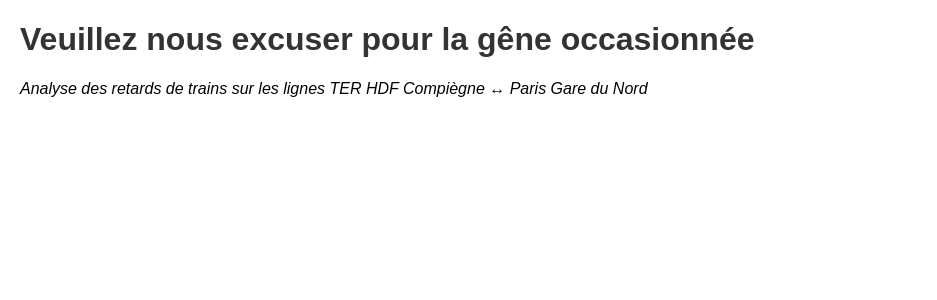
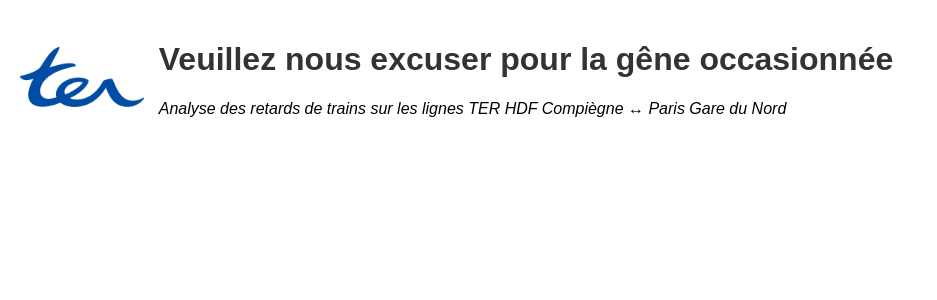
Before and after one commit to glostis/veuillez-nous-excuser-pour-la-gene-occasionnee, a Flask app: page / in a window 1280 px wide. Shown: the top 300 px of the page, without its empty margins (0-937 px from the left). Run offline with Flask 3, Linux system fonts and the light colour scheme.

Commit message:
add logo

```diff
--- a/templates/index.html
+++ b/templates/index.html
@@ -2,6 +2,7 @@
 <html>
   <head>
     <title>Veuillez nous excuser pour la gêne occasionnée</title>
+    <link rel="icon" href="/static/ter.png" type="image/png" />
     <style>
       body {
         font-family: Arial, sans-serif;
@@ -44,15 +45,37 @@
       tr:nth-child(even) {
         background-color: #f9f9f9;
       }
+      .header-with-logo {
+        display: flex;
+        align-items: center;
+        gap: 15px;
+        margin-bottom: 20px;
+      }
+      .ter-logo {
+        height: 60px;
+      }
     </style>
   </head>
   <body>
-    <h1>Veuillez nous excuser pour la gêne occasionnée</h1>
-    <p><i>Analyse des retards de trains sur les lignes TER HDF Compiègne ↔ Paris Gare du Nord</i></p>
+    <div class="header-with-logo">
+      <img src="/static/ter.png" alt="TER HDF Logo" class="ter-logo" />
+      <div>
+        <h1>Veuillez nous excuser pour la gêne occasionnée</h1>
+        <p>
+          <i
+            >Analyse des retards de trains sur les lignes TER HDF Compiègne ↔
+            Paris Gare du Nord</i
+          >
+        </p>
+      </div>
+    </div>
 
     <div id="stats"></div>
     <div id="line-stats"></div>
-    <div id="timestamp" style="margin-top: 20px; font-size: 14px; color: #666;"></div>
+    <div
+      id="timestamp"
+      style="margin-top: 20px; font-size: 14px; color: #666"
+    ></div>
 
     <script>
       async function loadStats() {
@@ -169,12 +192,17 @@
           let html =
             "<p><strong>Dernière mise à jour des données :</strong> " +
             timestamp.fetch_timestamp +
-            " (" + timestamp.row_count + " lignes ajoutées)" +
+            " (" +
+            timestamp.row_count +
+            " lignes ajoutées)" +
             "</p>";
 
           document.getElementById("timestamp").innerHTML = html;
         } catch (error) {
-          console.error("Erreur lors du chargement de la date de dernière mise à jour :", error);
+          console.error(
+            "Erreur lors du chargement de la date de dernière mise à jour :",
+            error,
+          );
         }
       }
 
```
Also changed, not shown: static/ter.png (added).
